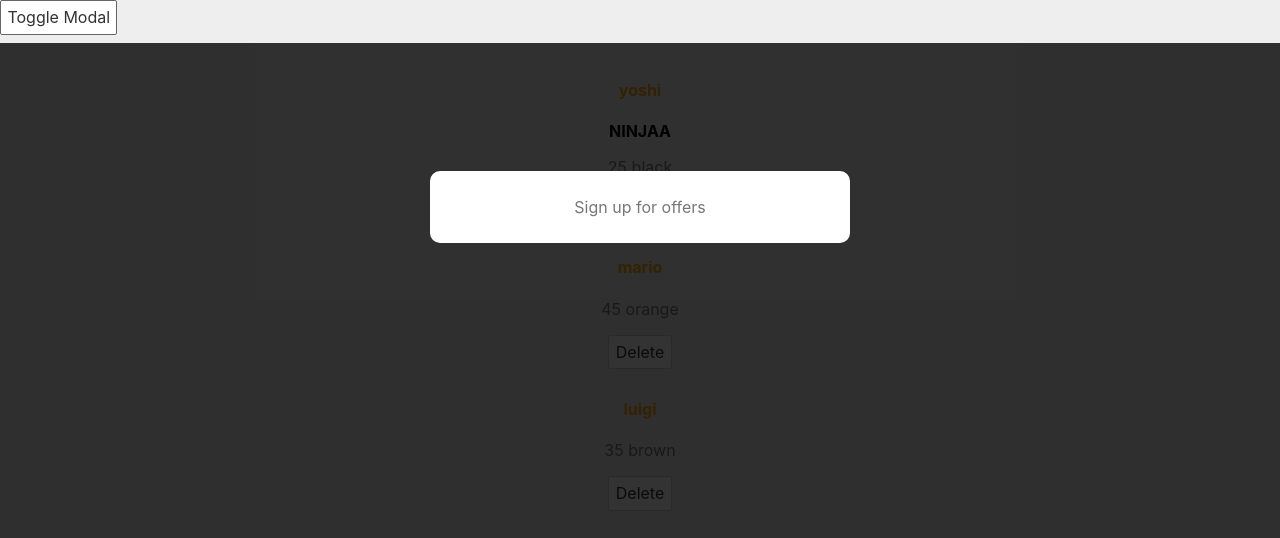
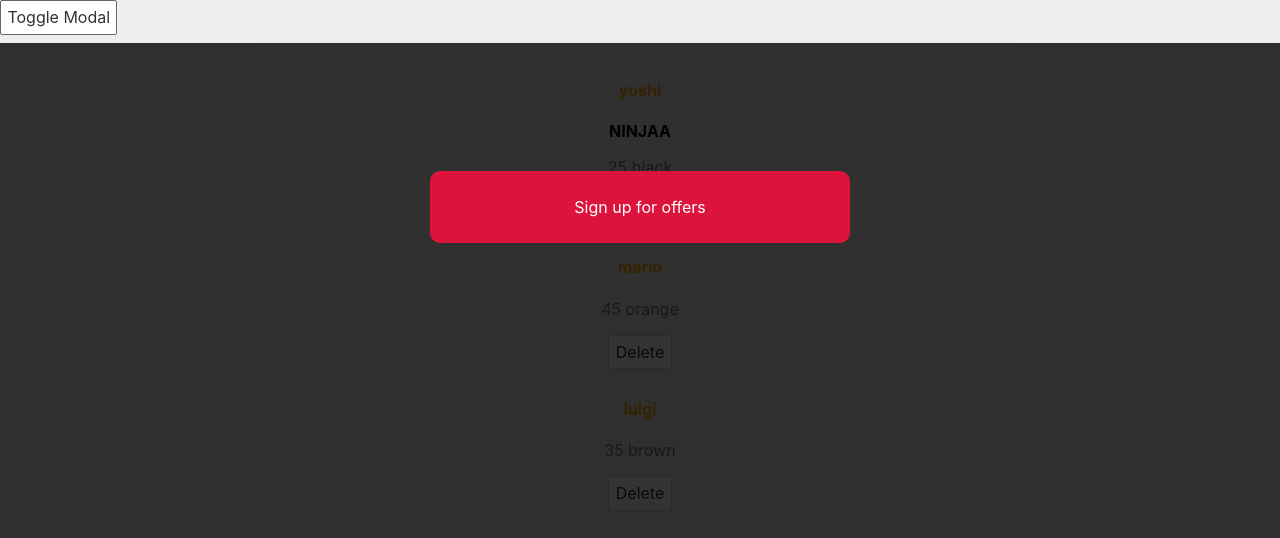
Before and after one commit to Snixells/learn-svelte, a Svelte app: page / in a window 1280 px wide. Both pictures are taken after a click on the button "Toggle Modal". Shown: the top 538 px of the page. Built offline with nearby package versions, Linux system fonts and the light colour scheme.

Commit message:
Conditional Styling

```diff
--- a/src/Modal.svelte
+++ b/src/Modal.svelte
@@ -1,5 +1,6 @@
 <script>
     let showModal = false;
+    let isPromo = true;
 
     const toggleModal = () => {
         showModal = !showModal;
@@ -8,7 +9,7 @@
 
 <button on:click={toggleModal}>Toggle Modal</button>
 {#if showModal === true}
-    <div class="backdrop">
+    <div class="backdrop" class:promo={isPromo}>
         <div class="modal">
             <p>Sign up for offers</p>
         </div>
@@ -30,4 +31,9 @@
         text-align: center;
         background: white;
     }
+
+    .promo .modal {
+        background: crimson;
+        color: white;
+    }
 </style>
```
